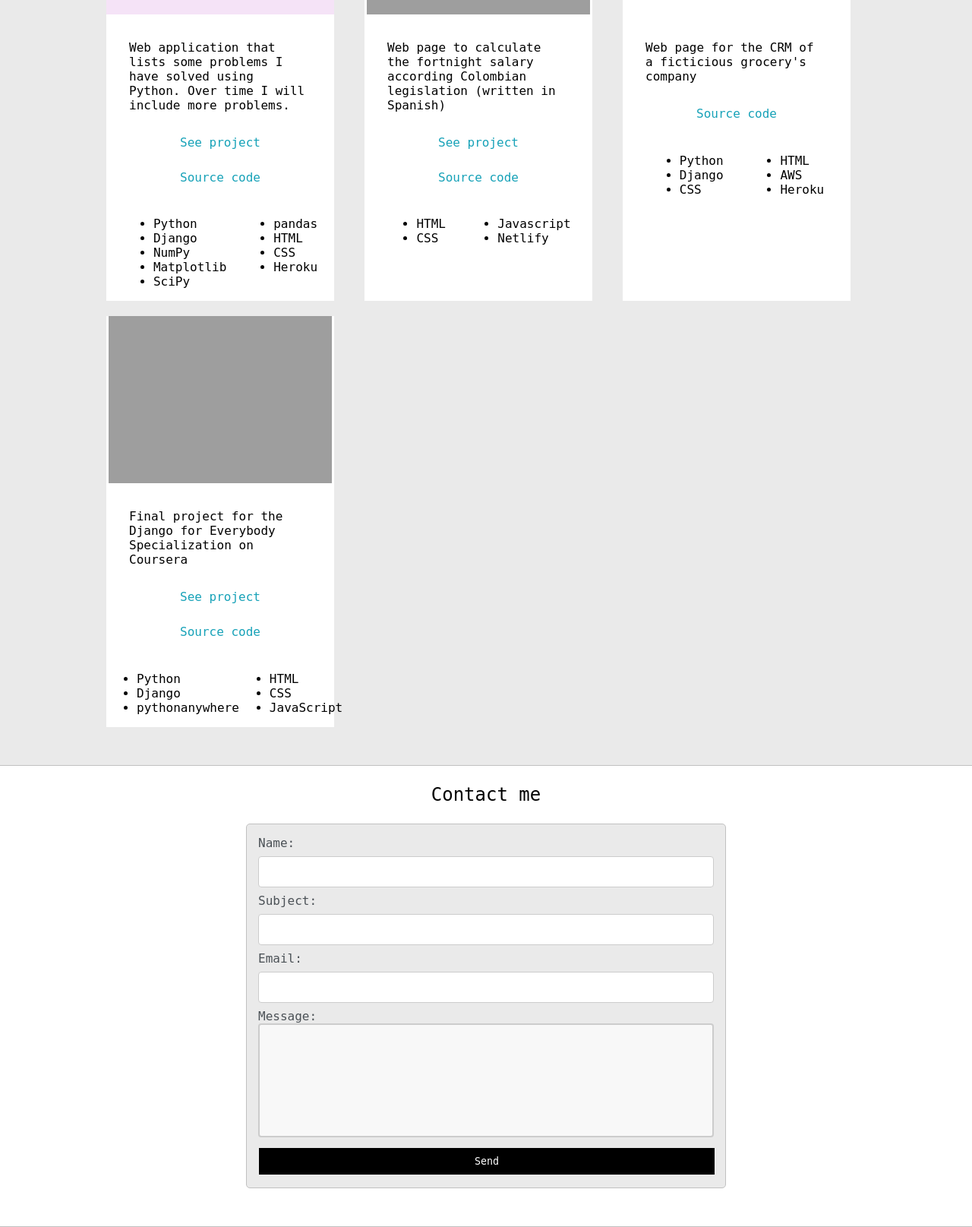
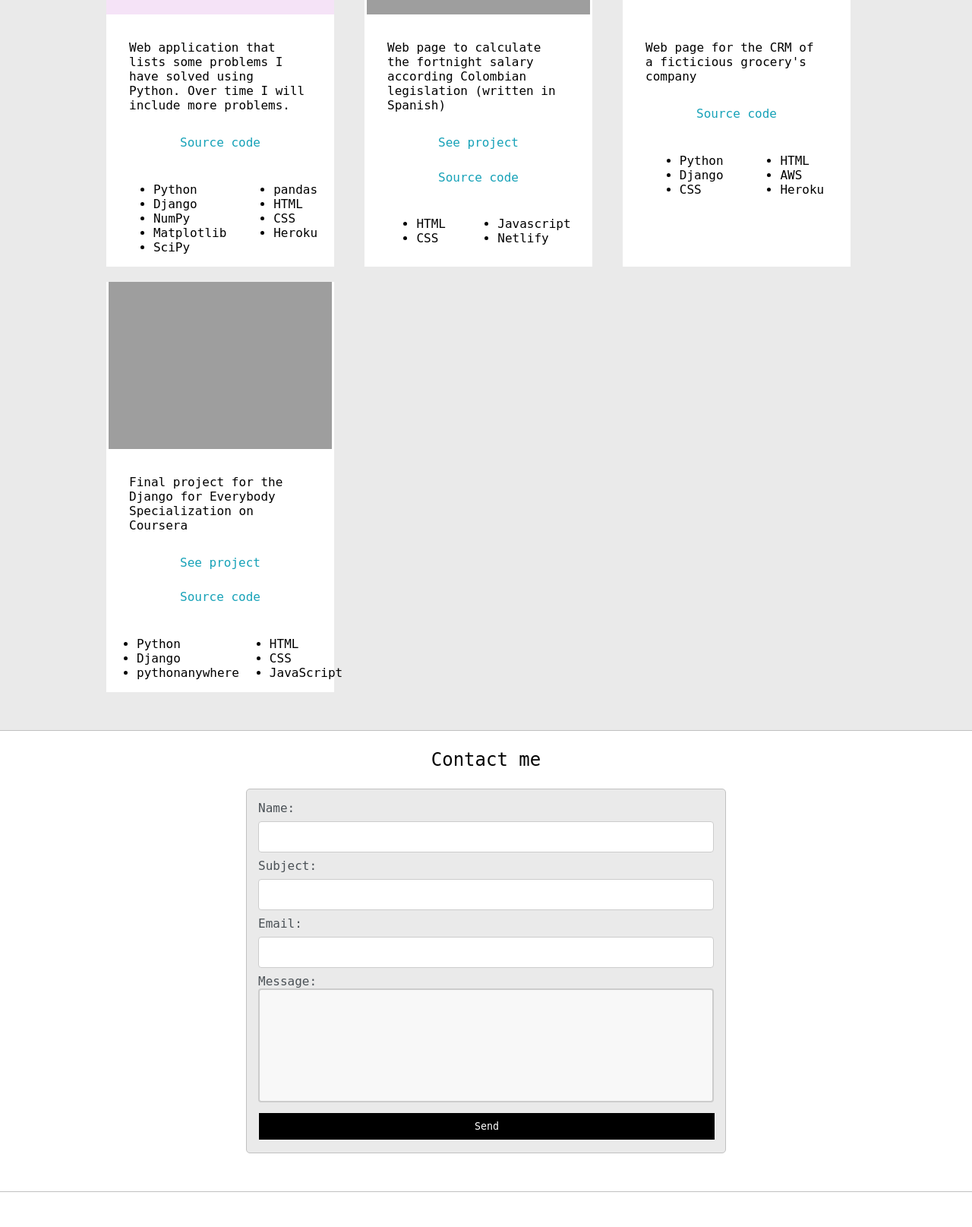
Before and after one commit to acamalvarez/acam-portfolio, a Django app: page / in a window 1280 px wide. Shown: the part 1339-2954 px from the top of the page at 76% size. After the commit the page ends 2908 px from the top, so only its background shows below. Run offline with Django 3.2, Linux system fonts and the light colour scheme; grey boxes are pictures that could not be loaded.

Commit message:
Remove solved-problems link

```diff
--- a/home/templates/home/index.html
+++ b/home/templates/home/index.html
@@ -105,7 +105,6 @@
             <div class="card">
                 <a href="https://solved-problems.herokuapp.com/" target="_blank"><img src="{% static 'images/solved_problems.svg' %}" class="thumbnail"></a>
                 <p class="card-text" style="margin: 10%;">Web application that lists some problems I have solved using Python. Over time I will include more problems.</p>
-                <h5 style="text-align: center;"><a target="_blank" href="https://solved-problems.herokuapp.com/">See project</a></h5>
                 <h5 style="text-align: center;"><a target="_blank" href="https://github.com/acamalvarez/problems">Source code</a></h5>
                 <div id="skills-card">
                     <ul>
```
